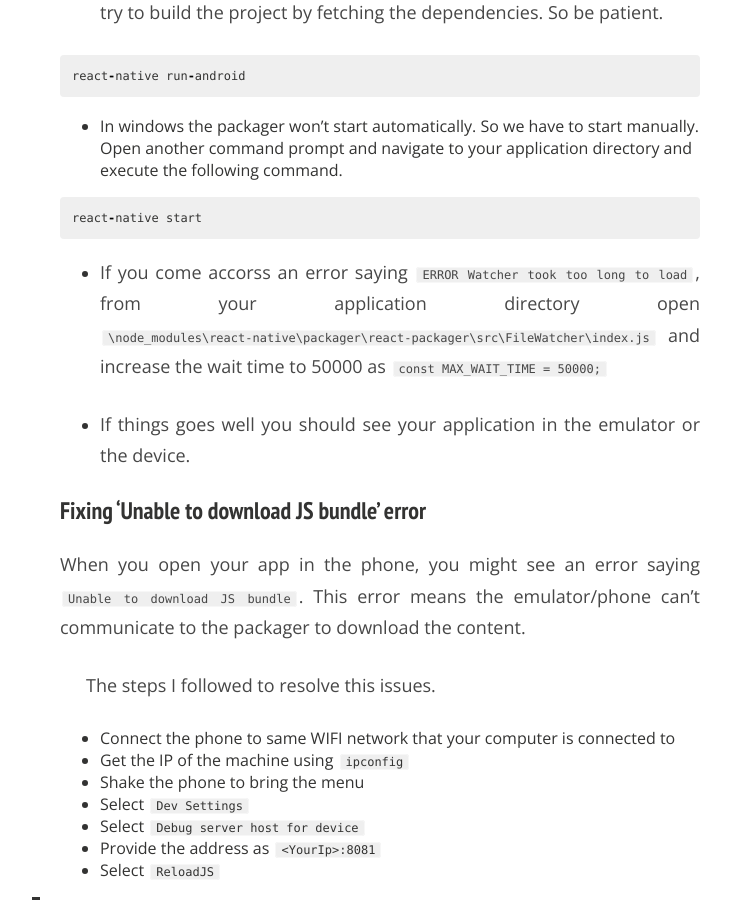
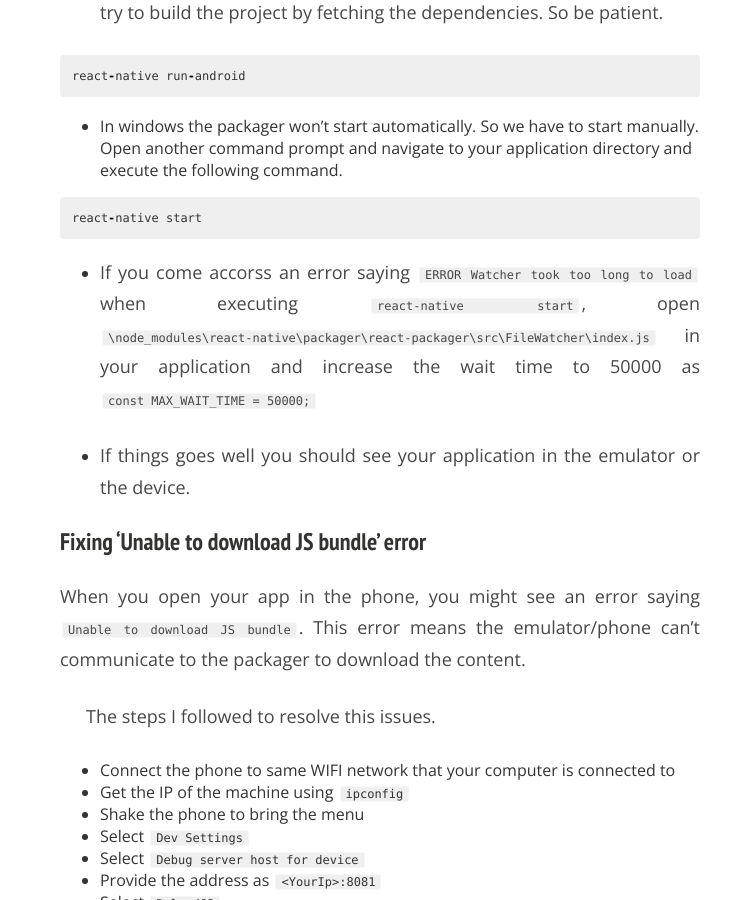
Before and after one commit to Raathigesh/Raathigesh.github.io, a Jekyll site: the page built from _posts/2015-12-16-Getting-Android-App-Running-With-React-Native-On-Windows.md, in a window 1280 px wide and 900 px high, scrolled down 1027 px. Shown: the whole window, without its empty margins (260-991 px from the left). Built offline with Jekyll 4.4.1, drawn with Linux system fonts in a browser that asks for light colours; nearby versions of some CDN libraries; comment, search, counter and statistics services are not loaded.

Commit message:
Updated 2015-12-16-Getting-Android-App-Running-With-React-Native-On-Windows.md

```diff
--- a/_posts/2015-12-16-Getting-Android-App-Running-With-React-Native-On-Windows.md
+++ b/_posts/2015-12-16-Getting-Android-App-Running-With-React-Native-On-Windows.md
@@ -41,7 +41,7 @@
 react-native start
 {% endhighlight %}
 
- - If you come accorss an error saying `ERROR Watcher took too long to load`, from your application directory open `\node_modules\react-native\packager\react-packager\src\FileWatcher\index.js` and increase the wait time to 50000 as `const MAX_WAIT_TIME = 50000;`
+ - If you come accorss an error saying `ERROR Watcher took too long to load` when executing `react-native start`, open `\node_modules\react-native\packager\react-packager\src\FileWatcher\index.js` in your application and increase the wait time to 50000 as `const MAX_WAIT_TIME = 50000;`
 
 - If things goes well you should see your application in the emulator or the device.
 
```
